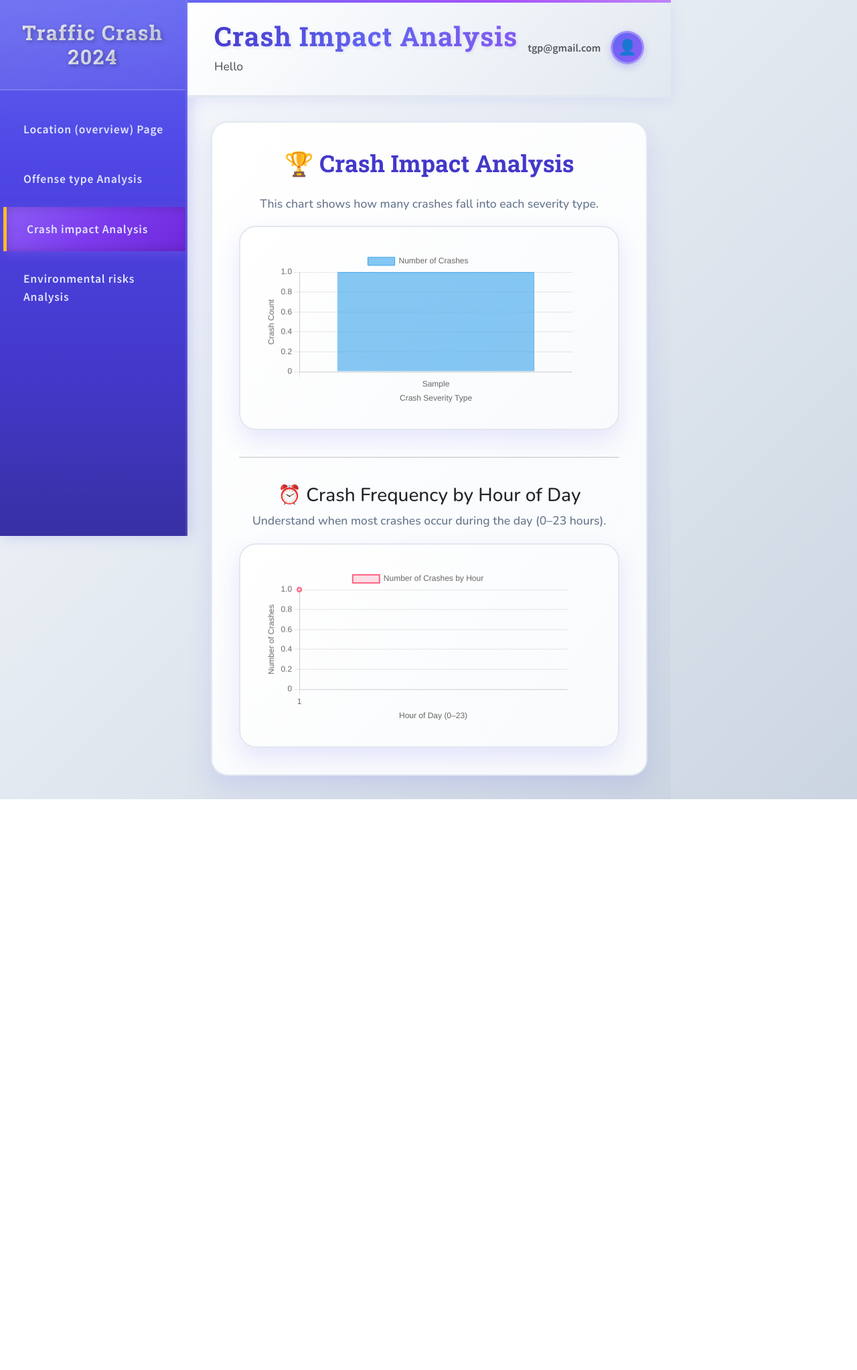
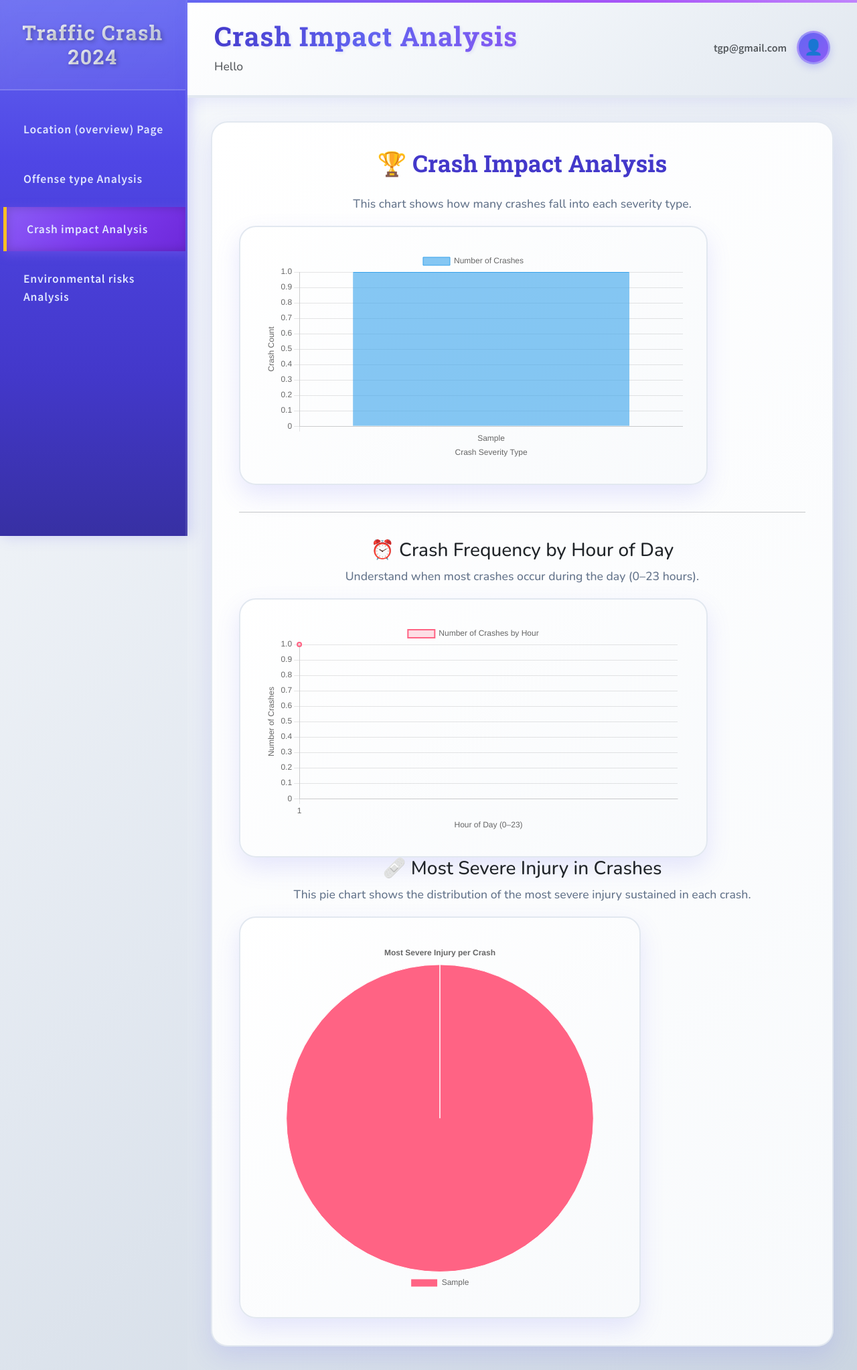
Before and after one commit to safurabalqis/tgp-dashboard, a Flask app: page /impact in a window 1280 px wide. Shown: the whole page at 67% size. Before the commit the page ends 1193 px from the top, so only its background shows below. Run offline with Flask 3, Linux system fonts and the light colour scheme; tables that the repository leaves empty hold one stand-in row (values such as "Sample post").

Commit message:
feat(impact): add most severe injury pie chart visualization
Add new pie chart to display distribution of most severe injuries in crashes. Includes backend query, frontend chart configuration, and template updates to visualize the data.

```diff
--- a/app.py
+++ b/app.py
@@ -61,6 +61,6 @@ def chart_data():
     return jsonify(SAMPLE_DATA['medals_by_country'])
 
 if __name__ == '__main__':
-    print("🚀 Starting Olympics Dashboard...")
+    print("🚀 Starting Traffic Crash Dashboard...")
     print("📍 Dashboard will be available at: http://localhost:5000")
     app.run(debug=True, host='0.0.0.0', port=5000)
--- a/app/routes/impact.py
+++ b/app/routes/impact.py
@@ -25,10 +25,23 @@ def impact():
     hour_labels = [row[0] for row in hour_data]
     hour_counts = [row[1] for row in hour_data]
 
+   # -- Pie Chart: Most Severe Injury
+    injury_data = (
+        db.session.query(Crash.most_severe_injury, db.func.count(Crash.crash_record_id))
+        .group_by(Crash.most_severe_injury)
+        .order_by(db.func.count(Crash.crash_record_id).desc())
+        .all()
+    )
+
+    injury_labels = [row[0] if row[0] else 'Unknown' for row in injury_data]
+    injury_values = [row[1] for row in injury_data]
+
     return render_template(
         'impact.html',
         labels=labels,
         values=values,
         hour_labels=hour_labels,
-        hour_counts=hour_counts
+        hour_counts=hour_counts,
+        injury_labels=injury_labels,
+        injury_values=injury_values
     )
--- a/app/static/js/impact_charts.js
+++ b/app/static/js/impact_charts.js
@@ -69,3 +69,32 @@ const hourChart = new Chart(ctx2, {
         }
     }
 });
+
+// Pie Chart: Most Severe Injury
+const ctxInjury = document.getElementById('injuryChart');
+new Chart(ctxInjury, {
+    type: 'pie',
+    data: {
+        labels: injury_labels,
+        datasets: [{
+            label: 'Most Severe Injury',
+            data: injury_values,
+            backgroundColor: [
+                '#FF6384', '#36A2EB', '#FFCE56', '#8E44AD', '#2ECC71', '#95A5A6'
+            ],
+            borderWidth: 1
+        }]
+    },
+    options: {
+        responsive: true,
+        plugins: {
+            legend: {
+                position: 'bottom'
+            },
+            title: {
+                display: true,
+                text: 'Most Severe Injury per Crash'
+            }
+        }
+    }
+});
--- a/app/templates/base.html
+++ b/app/templates/base.html
@@ -19,7 +19,7 @@
             href="{{ url_for('static', filename='css/style.css') }}" />
     </head>
     <body>
-        <div class="d-flex">
+
             <!-- Sidebar -->
             <nav class="sidebar">
                 <div class="sidebar-header">
@@ -77,7 +77,7 @@
                     {% block content %}{% endblock %}
                 </main>
             </div>
-        </div>
+
 
         <!-- Bootstrap JS -->
         <script src="https://cdn.jsdelivr.net/npm/bootstrap@5.3.0/dist/js/bootstrap.bundle.min.js"></script>
--- a/app/templates/impact.html
+++ b/app/templates/impact.html
@@ -18,6 +18,13 @@
     <div class="chart-container" style="width: 100%; max-width: 700px;">
         <canvas id="hourChart"></canvas>
     </div>
+
+    <h3>🩹 Most Severe Injury in Crashes</h3>
+    <p>This pie chart shows the distribution of the most severe injury sustained in each crash.</p>
+
+    <div class="chart-container" style="width: 100%; max-width: 600px;">
+        <canvas id="injuryChart"></canvas>
+    </div>
 </div>
 
 <script src="https://cdn.jsdelivr.net/npm/chart.js"></script>
@@ -26,6 +33,8 @@
     const values = {{ values | tojson }};
     const hour_labels = {{ hour_labels | tojson }};
     const hour_counts = {{ hour_counts | tojson }};
+    const injury_labels = {{ injury_labels | tojson }};
+    const injury_values = {{ injury_values | tojson }};
 </script>
 <script src="{{ url_for('static', filename='js/impact_charts.js') }}"></script>
 {% endblock %}
```
